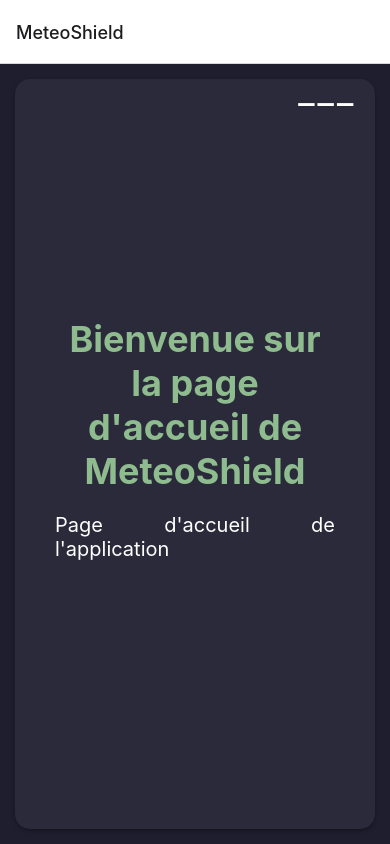
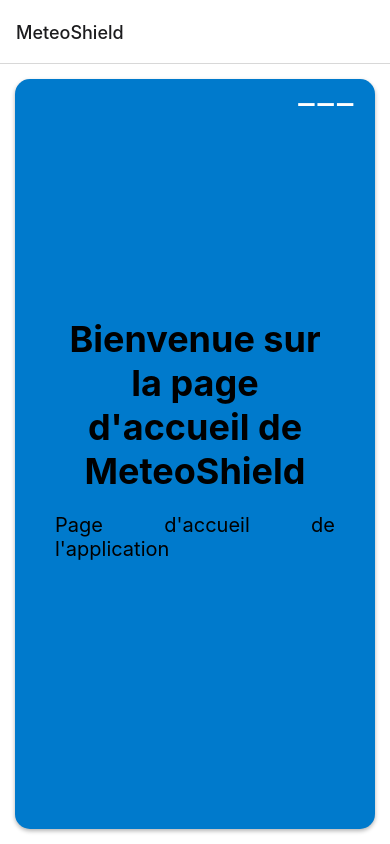
Before and after one commit to jadecrtl/MeteoShieldV1, a React Native app: screen /Home in a window 390 px wide. Built offline with nearby package versions, Linux system fonts and the light colour scheme.

Commit message:
Changement des styles dans HomeScreen

```diff
--- a/screens/HomeScreen.js
+++ b/screens/HomeScreen.js
@@ -3,7 +3,7 @@ import { SafeAreaView, View, Text, Button, StyleSheet, Modal, TouchableOpacity }
 import SettingsScreen from './SettingScreen';
 
 // Composant HomeScreen qui représente l'écran d'accueil de l'application
-const HomeScreen = ({ navigation }) => {
+const HomeScreen = ({ navigation }) =>{
   const [modalVisible, setModalVisible] = useState(false);
 
   return (
@@ -64,51 +64,50 @@ const HomeScreen = ({ navigation }) => {
 // Styles pour le composant HomeScreen
 const styles = StyleSheet.create({
   container: {
-    flex: 1, // Utilisation de flex pour remplir tout l'espace disponible
-    backgroundColor: '#1E1E2F', // Couleur de fond sombre pour un contraste avec le contenu
-    padding: 20, // Espacement autour du conteneur principal
+    flex: 1,
+    backgroundColor: '#FFFFFF', // Fond blanc
+    padding: 20,
   },
   home: {
-    flex: 1, // Permet au contenu de prendre tout l'espace vertical
-    justifyContent: 'center', // Centrer le contenu verticalement
-    alignItems: 'center', // Centrer le contenu horizontalement
-    backgroundColor: '#2A2A3B', // Couleur de fond de la section d'accueil
-    padding: 40, // Espacement intérieur de 40 unités
-    borderRadius: 15, // Coins arrondis pour un aspect esthétique
-    margin: 15, // Marges autour de la section
-    shadowColor: '#000', // Couleur de l'ombre
-    shadowOffset: { width: 0, height: 2 }, // Décalage de l'ombre
-    shadowOpacity: 0.3, // Opacité de l'ombre
-    shadowRadius: 4, // Rayon de l'ombre
-    elevation: 5, // Élévation pour Android
+    flex: 1,
+    justifyContent: 'center',
+    alignItems: 'center',
+    backgroundColor: '#007ACC', // Bulles bleues
+    padding: 40,
+    borderRadius: 15,
+    margin: 15,
+    shadowColor: '#000',
+    shadowOffset: { width: 0, height: 2 },
+    shadowOpacity: 0.3,
+    shadowRadius: 4,
+    elevation: 5,
   },
   menuButtonContainer: {
-    position: 'absolute', // Positionner le bouton en absolu
-    top: 20, // Distance du haut
-    right: 20, // Distance de la droite
+    position: 'absolute',
+    top: 20,
+    right: 20,
   },
   title: {
-    fontSize: 36, // Taille de la police pour le titre
-    fontWeight: 'bold', // Mettre le texte en gras
-    color: '#8FBC8F', // Couleur du texte du titre
-    marginBottom: 20, // Marge en bas du titre pour espacer du texte suivant
-    textAlign: 'center', // Centrer le titre
+    fontSize: 36,
+    fontWeight: 'bold',
+    color: '#000000', // Texte noir
+    marginBottom: 20,
+    textAlign: 'center',
   },
   text: {
-    fontSize: 20, // Taille de la police pour le texte descriptif
-    textAlign: 'justify', // Justifier le texte
-    color: '#FFFFFF', // Couleur du texte descriptif (blanc)
-    marginBottom: 30, // Marge en bas du texte pour espacer d'éventuels éléments suivants
+    fontSize: 20,
+    textAlign: 'justify',
+    color: '#000000', // Texte noir
+    marginBottom: 30,
   },
-
   modalContainer: {
     flex: 1,
     justifyContent: 'center',
     alignItems: 'center',
-    backgroundColor: 'rgba(0, 0, 0, 0.5)', // Fond transparent sombre
+    backgroundColor: 'rgba(0, 0, 0, 0.5)',
   },
   modalView: {
-    backgroundColor: '#FFF',
+    backgroundColor: '#FFFFFF',
     borderRadius: 20,
     padding: 35,
     alignItems: 'center',
@@ -122,9 +121,10 @@ const styles = StyleSheet.create({
     fontSize: 24,
     fontWeight: 'bold',
     marginBottom: 15,
+    color: '#000000', // Texte noir
   },
   modalButton: {
-    backgroundColor: '#007ACC',
+    backgroundColor: '#007ACC', // Boutons bleus
     padding: 10,
     borderRadius: 10,
     marginBottom: 10,
@@ -132,15 +132,15 @@ const styles = StyleSheet.create({
     alignItems: 'center',
   },
   modalButtonText: {
-    color: '#FFF',
+    color: '#FFFFFF', // Texte blanc dans les boutons
     fontSize: 18,
   },
   buttonText: {
-    color: '#FFFFFF', // Couleur du texte des traits
-    fontSize: 36, // Taille de la police pour le texte des traits
+    color: '#FFFFFF', // Texte blanc dans les bulles bleues
+    fontSize: 36,
   },
+});
 
-});
 
 // Exportation du composant HomeScreen pour l'utiliser dans d'autres parties de l'application
 export default HomeScreen;
```
